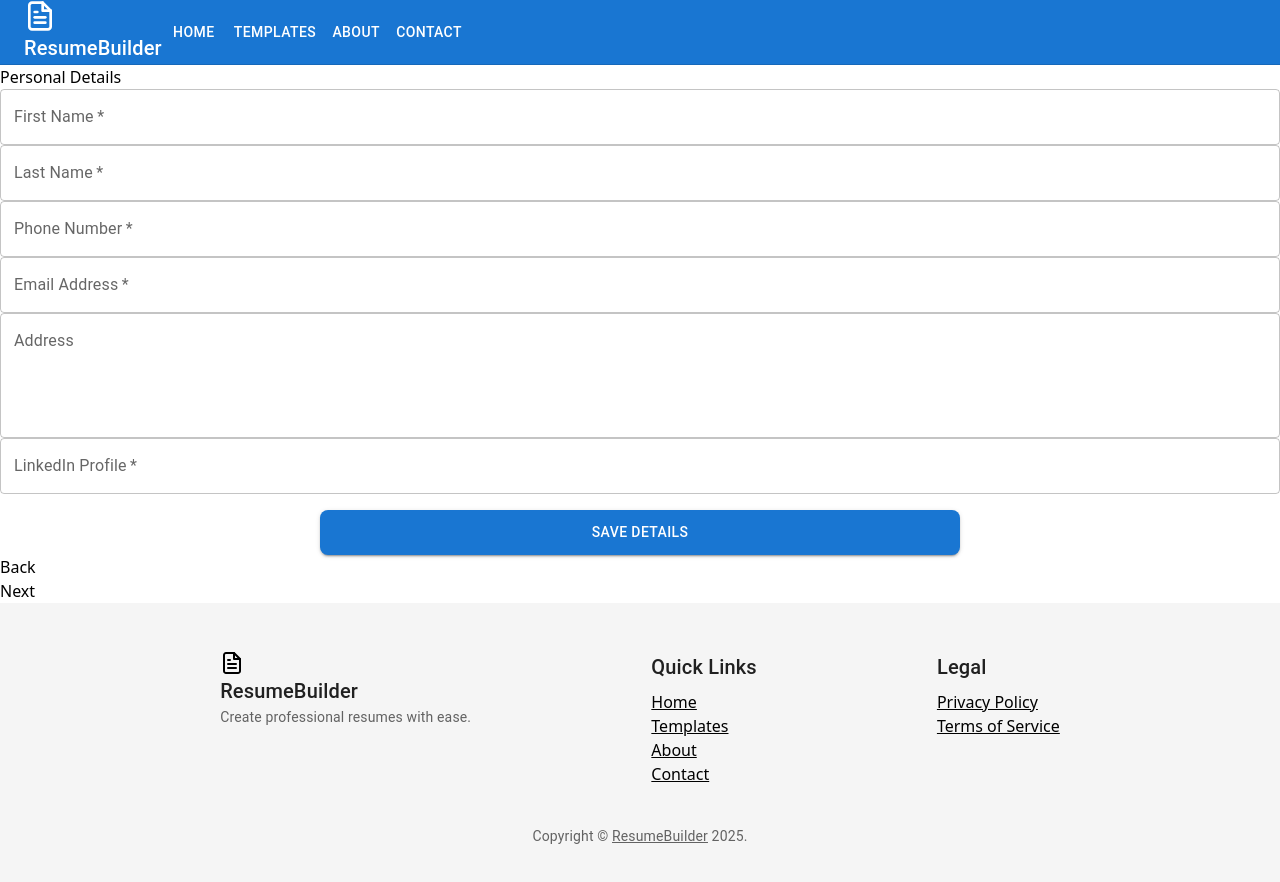
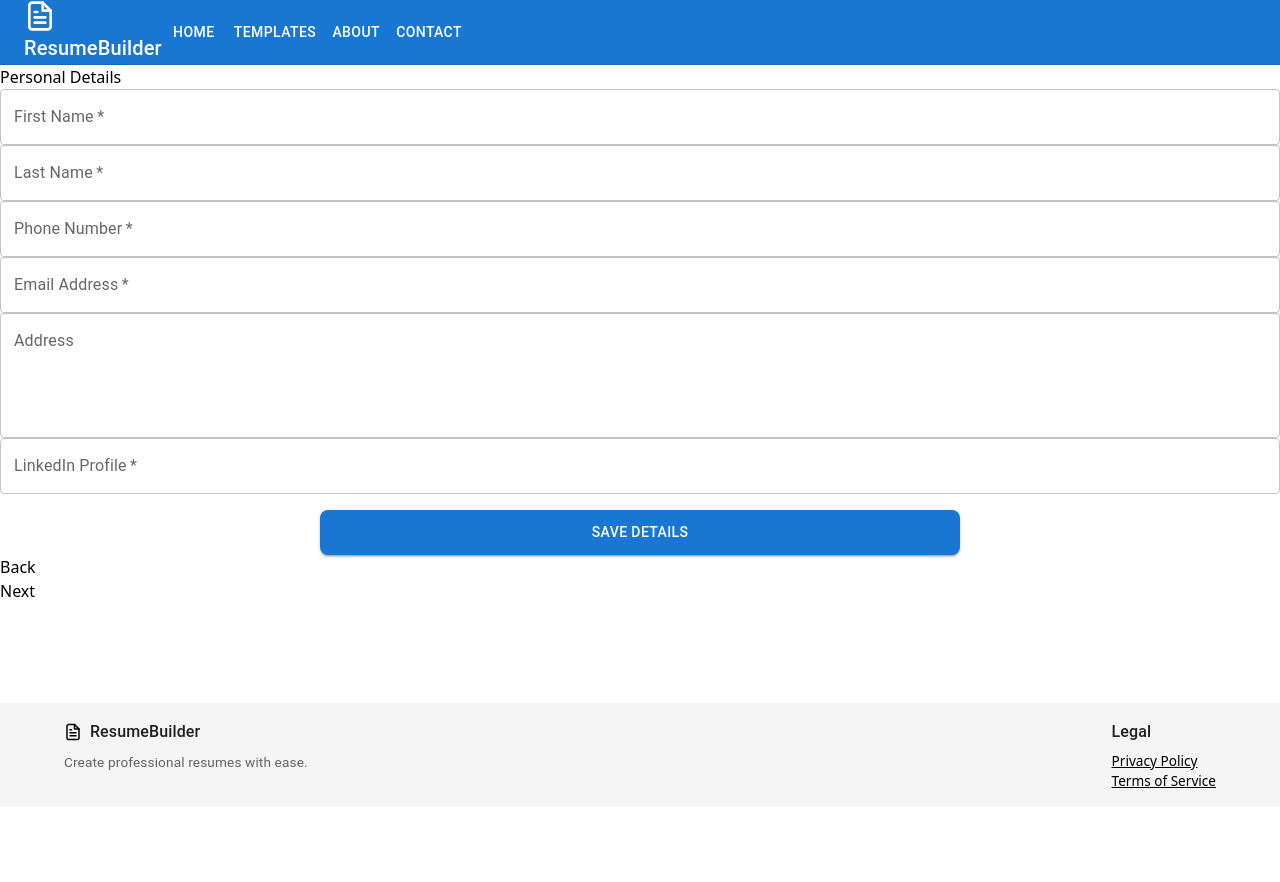
Before and after one commit to vishrut03/Resume-Builder, a React (Vite) app in the folder frontend/: page / in a window 1280 px wide. Shown: the top 882 px of the page. After the commit the page ends 807 px from the top, so only its background shows below. Built offline with nearby package versions, Linux system fonts and the light colour scheme.

Commit message:
Footer height adjustment

```diff
--- a/frontend/src/pages/Footer/Footer.jsx
+++ b/frontend/src/pages/Footer/Footer.jsx
@@ -1,6 +1,6 @@
-import React from "react"
-import { Box, Typography, Link, Container, Grid2 } from "@mui/material"
-import Logo from '../Logo/Logo'
+import React from "react";
+import { Box, Typography, Link, Container, Grid2 } from "@mui/material";
+import Logo from "../Logo/Logo";
 
 const Footer = () => {
   return (
@@ -8,65 +8,45 @@ const Footer = () => {
       component="footer"
       sx={{
         backgroundColor: (theme) => theme.palette.grey[100],
-        p: 6,
+        py: 2, // Further reduced vertical padding
         mt: "auto",
       }}
     >
       <Container maxWidth="lg">
-        <Grid2 container spacing={4} justifyContent="space-evenly">
-          <Grid2 item xs={12} sm={4}>
-            <Box className="flex items-center mb-4">
-              <Logo size={24} />
-              <Typography variant="h6" color="text.primary" className="ml-2">
+        <Grid2 container spacing={1} justifyContent="space-between">
+          {/* Logo and Description */}
+          <Grid2 item xs={12} sm={6}>
+            <Box display="flex" alignItems="center" mb={1}>
+              <Logo size={18} />
+              <Typography
+                variant="h6"
+                color="text.primary"
+                ml={1}
+                sx={{ fontSize: "1rem" }} // Smaller font size
+              >
                 ResumeBuilder
               </Typography>
             </Box>
-            <Typography variant="body2" color="text.secondary">
+            <Typography variant="body2" color="text.secondary" sx={{ fontSize: "0.85rem" }}>
               Create professional resumes with ease.
             </Typography>
           </Grid2>
-          <Grid2 item xs={6} sm={4}>
-            <Typography variant="h6" color="text.primary" gutterBottom>
-              Quick Links
-            </Typography>
-            <Link href="#" color="inherit" display="block">
-              Home
-            </Link>
-            <Link href="#" color="inherit" display="block">
-              Templates
-            </Link>
-            <Link href="#" color="inherit" display="block">
-              About
-            </Link>
-            <Link href="#" color="inherit" display="block">
-              Contact
-            </Link>
-          </Grid2>
-          <Grid2 item xs={6} sm={4}>
-            <Typography variant="h6" color="text.primary" gutterBottom>
+
+          {/* Legal Section */}
+          <Grid2 item xs={12} sm={6}>
+            <Typography variant="h6" color="text.primary" sx={{ fontSize: "1rem" }} gutterBottom>
               Legal
             </Typography>
-            <Link href="#" color="inherit" display="block">
-              Privacy Policy
-            </Link>
-            <Link href="#" color="inherit" display="block">
-              Terms of Service
-            </Link>
+            {["Privacy Policy", "Terms of Service"].map((text, index) => (
+              <Link key={index} href="#" color="inherit" display="block" sx={{ fontSize: "0.85rem" }}>
+                {text}
+              </Link>
+            ))}
           </Grid2>
         </Grid2>
-        <Box mt={5}>
-          <Typography variant="body2" color="text.secondary" align="center">
-            {"Copyright © "}
-            <Link color="inherit" href="https://resumebuilder.com/">
-              ResumeBuilder
-            </Link>{" "}
-            {new Date().getFullYear()}
-            {"."}
-          </Typography>
-        </Box>
       </Container>
     </Box>
-  )
-}
+  );
+};
 
-export default Footer
+export default Footer;
```
